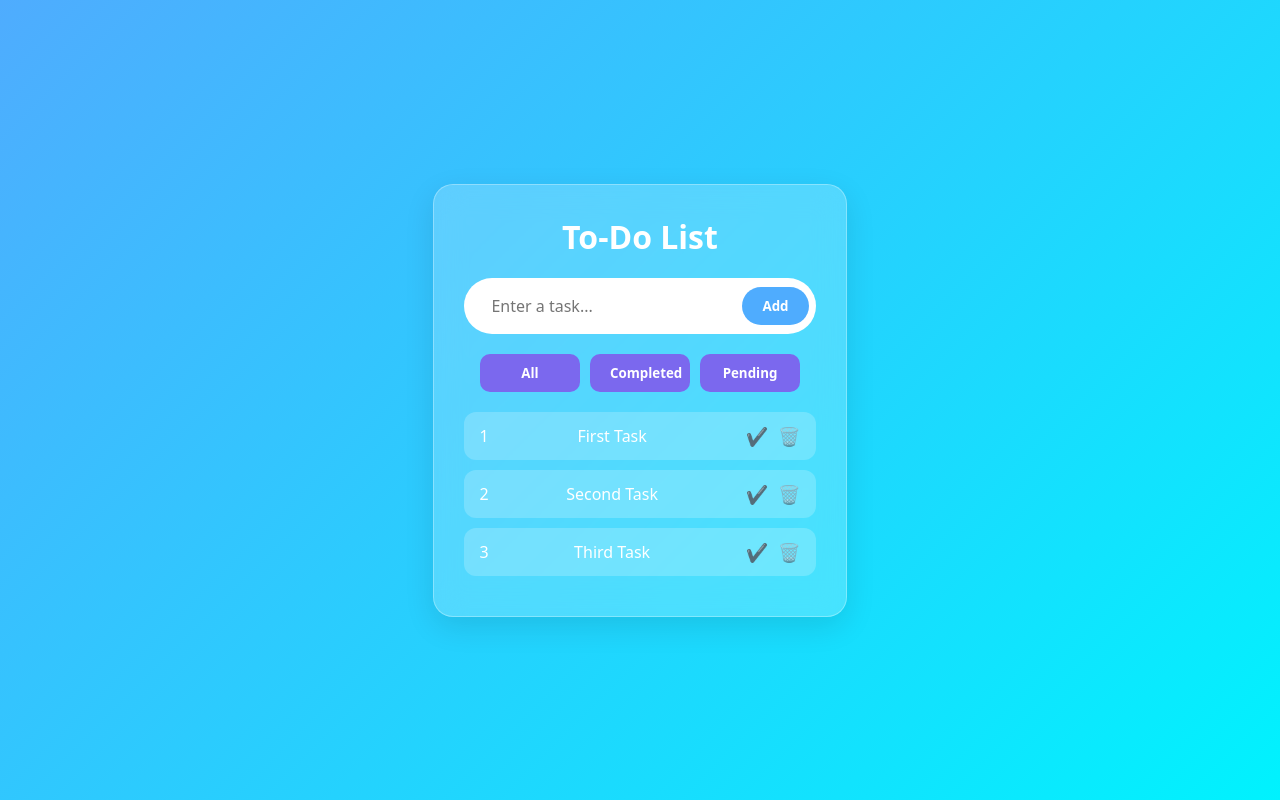
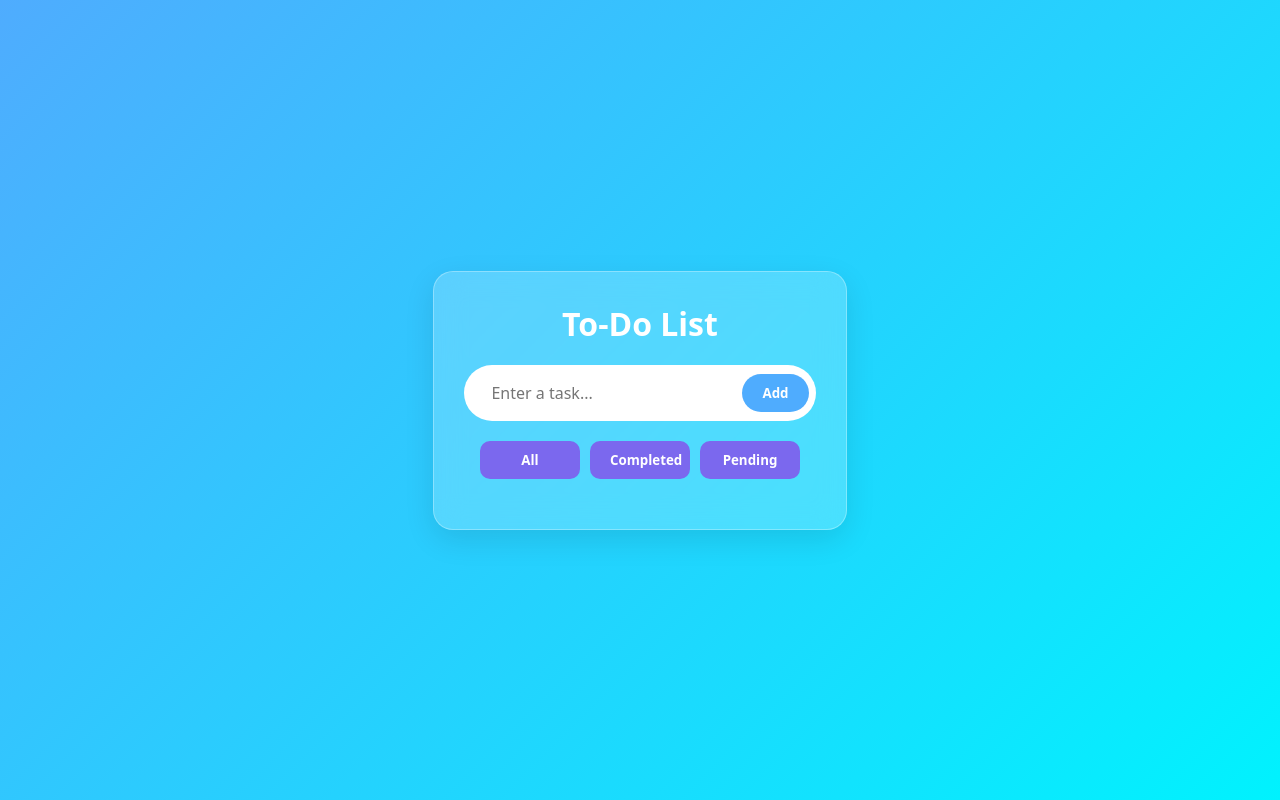
Before and after one commit to jayPvilla/To-Do-List-App, a React (Vite) app: page / in a window 1280 px wide. Built offline with nearby package versions, Linux system fonts and the light colour scheme.

Commit message:
Integrate the localStorage.getItem()

```diff
--- a/src/components/Container.jsx
+++ b/src/components/Container.jsx
@@ -3,11 +3,13 @@ import './TaskList.jsx';
 import TaskList from './TaskList.jsx';
 import Input from './Input.jsx';
 import React, { useState } from 'react';
-import ListsData from './lists.json';
 
 const Container = () => {
 
-  const [lists, set_list] = useState(ListsData);
+ const [lists = [], set_list] = useState(() => {
+    const saved = localStorage.getItem('List');
+    return saved ? JSON.parse(saved) : [];
+  });
 
   return (
     <div className="container">
```
Also changed, not shown: 1 other file (tests, documents, lock files or other folders).
